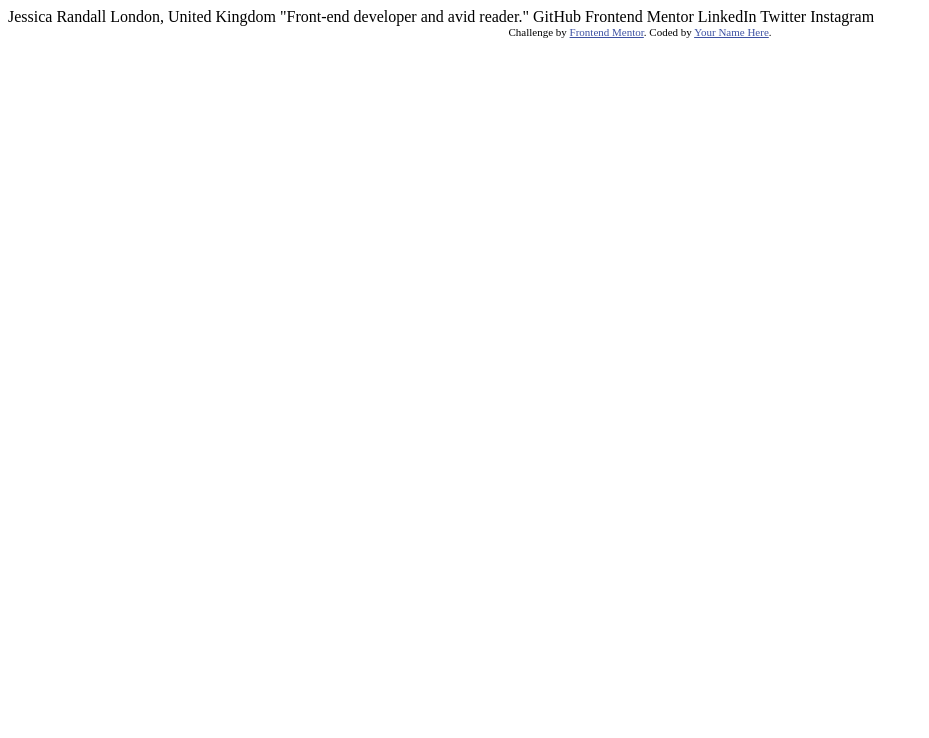
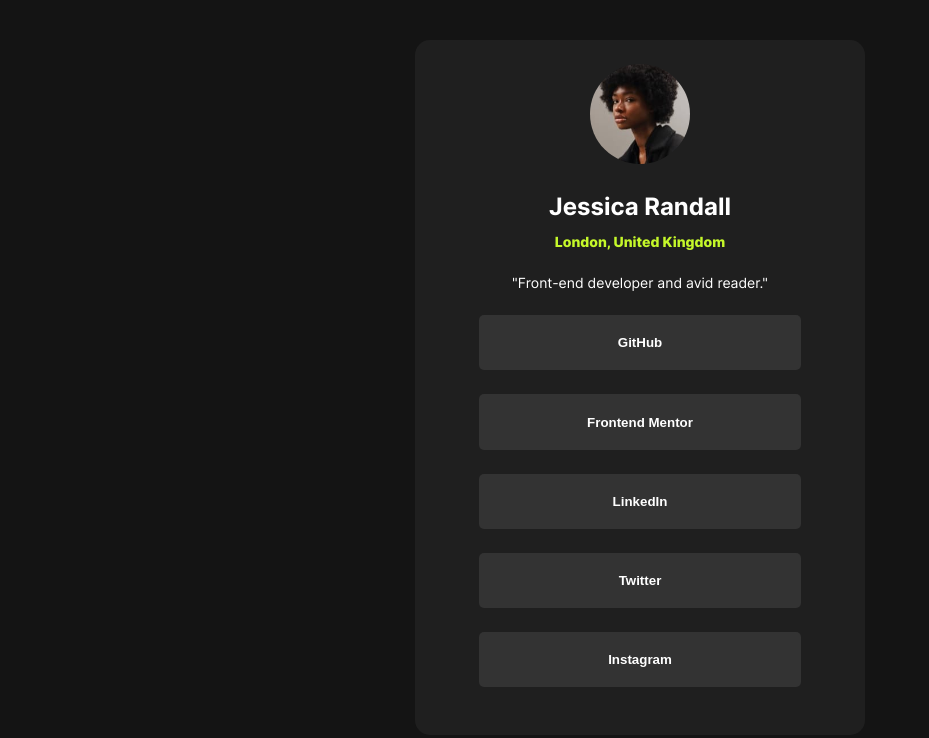
Before and after one commit to DAZ-M/social-links-profile-main, a plain HTML site: page index.html in a window 1280 px wide. Shown: the whole page, without its empty margins (0-929 px from the left). Drawn offline with Linux system fonts and the light colour scheme.

Commit message:
Project finished

```diff
--- a/index.html
+++ b/index.html
@@ -1,34 +1,43 @@
 <!DOCTYPE html>
 <html lang="en">
+
 <head>
-  <meta charset="UTF-8">
-  <meta name="viewport" content="width=device-width, initial-scale=1.0"> <!-- displays site properly based on user's device -->
+  <meta charset="UTF-8" />
+  <meta name="viewport" content="width=device-width, initial-scale=1.0" />
+  <!-- displays site properly based on user's device -->
 
-  <link rel="icon" type="image/png" sizes="32x32" href="./assets/images/favicon-32x32.png">
+  <link rel="icon" type="image/png" sizes="32x32" href="./assets/images/favicon-32x32.png" />
 
   <title>Frontend Mentor | Social links profile</title>
 
   <!-- Feel free to remove these styles or customise in your own stylesheet 👍 -->
-  <style>
-    .attribution { font-size: 11px; text-align: center; }
-    .attribution a { color: hsl(228, 45%, 44%); }
-  </style>
+  <link rel="stylesheet" href="./styles.css" />
 </head>
-<body>
 
-  Jessica Randall
-  London, United Kingdom
-  "Front-end developer and avid reader."
+<body class="align-content">
+  <div class="main align-content" id="contact-card">
+    <section class="picture">
+      <img src="./assets/images/avatar-jessica.jpeg" alt="image of the user's face" class="profile-picture" />
+    </section>
+    <section class="caption">
+      <h1 class="profile-name">Jessica Randall</h1>
+      <p class="profile-origin">London, United Kingdom</p>
+    </section>
+    <section>
+      <p class="profile-description">"Front-end developer and avid reader."</p>
+    </section>
+    <button>GitHub</button>
+    <button>Frontend Mentor</button>
+    <button>LinkedIn</button>
+    <button>Twitter</button>
+    <button>Instagram</button>
+  </div>
 
-  GitHub
-  Frontend Mentor
-  LinkedIn
-  Twitter
-  Instagram
+</body>
 
-  <div class="attribution">
-    Challenge by <a href="https://www.frontendmentor.io?ref=challenge" target="_blank">Frontend Mentor</a>.
-    Coded by <a href="#">Your Name Here</a>.
-  </div>
-</body>
 </html>
+<!-- <div class="attribution">
+  Challenge by
+  <a href="https://www.frontendmentor.io?ref=challenge" target="_blank">Frontend Mentor</a>. Coded by <a href="#">Your
+    Name Here</a>.
+</div> -->
--- /dev/null
+++ b/styles.css
@@ -0,0 +1,103 @@
+@font-face {
+  font-family: "Inter";
+  src: url(./assets/fonts/Inter-VariableFont_slnt,wght.ttf) format(truetype);
+}
+
+:root {
+  --white: hsl(0, 0%, 100%);
+  --grey: hsl(0, 0%, 20%);
+  --dark-grey: hsl(0, 0%, 12%);
+  --off-black: hsl(0, 0%, 8%);
+  --green: hsl(75, 94%, 57%);
+}
+
+* {
+  margin: 0;
+  box-sizing: border-box;
+}
+
+body {
+  font-family: "Inter", sans-serif;
+  min-height: calc(100vh - 1px);
+  background-color: var(--off-black);
+}
+
+img{
+  width: 100%;
+  border-radius: 50%;
+}
+
+button{
+  border: none;
+  width: 80%;
+  margin-bottom: 1.5rem;
+  color: var(--white);
+  font-weight: 600;
+  background-color: var(--grey);
+  padding: 5%;
+  border-radius: 5px;
+}
+
+button:hover{
+  background-color: var(--green);
+  color: var(--off-black);
+}
+
+.align-content {
+  display: flex;
+  /*Align page content vartically and hotrizontally to the middle*/
+  flex-direction: column;
+  align-items: center;
+  justify-content: center;
+}
+
+p {
+  font-size: 14px;
+  text-align: center;
+}
+
+section{
+  margin-bottom: 1.5em;
+}
+
+@media (min-width: 500px) {
+  .main {
+    width: 450px;
+    margin-bottom: 1.5rem;
+  }
+}
+
+.attribution {
+  font-size: 11px;
+  text-align: center;
+}
+
+.attribution a {
+  color: hsl(228, 45%, 44%);
+}
+
+.main {
+  background-color: var(--dark-grey);
+  color: var(--white);
+  min-width: 300px;
+  padding: 1.5em;
+  border-radius: 15px;
+}
+
+.picture{
+  width: 25%;
+  height: 25%;
+}
+
+.profile-description{
+  color: var(--white);
+}
+
+.caption h1{
+  margin-bottom: 0.5em;
+}
+
+.caption p{
+  font-weight: 800;
+  color: var(--green);
+}
```
